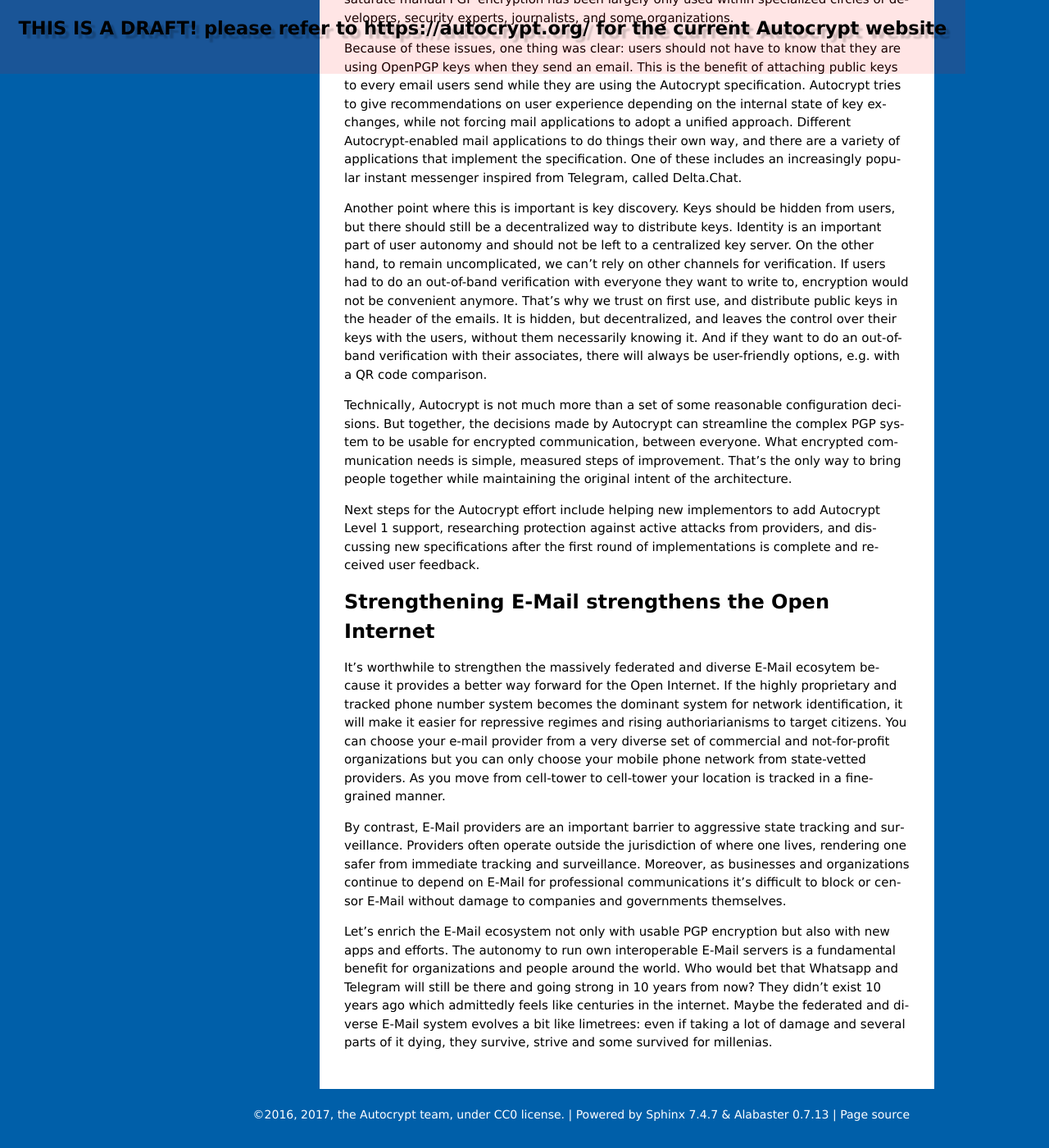
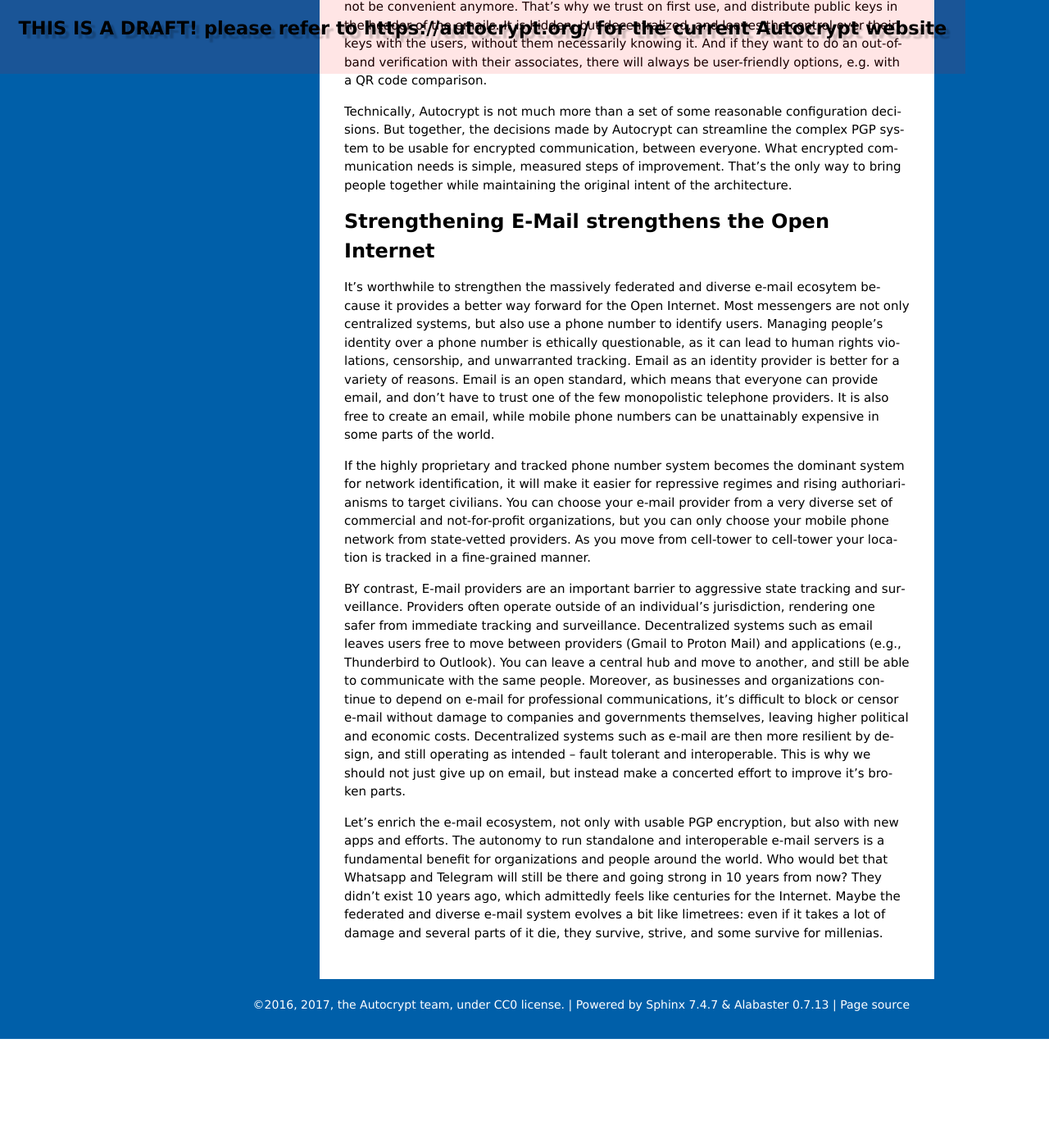
Before and after one commit to autocrypt/autocrypt, a Sphinx documentation site: the page built from doc/blog/18/03/07/index.rst, in a window 1280 px wide and 1400 px high, scrolled down 2640 px. Shown: the whole window at 82% size. Built offline with Sphinx 7.4.7, drawn with Linux system fonts in a browser that asks for light colours; after the commit the page ends 3907 px from its top, so only the background shows below that; some of the changed text lies outside the part shown.

Commit message:
combine 'why email is better' section and final section to reduce redundancy.

```diff
--- a/doc/blog/18/03/07/index.rst
+++ b/doc/blog/18/03/07/index.rst
@@ -103,39 +101,32 @@ That's why we trust on first use, and distribute public keys in the header of th
 
 Technically, Autocrypt is not much more than a set of some reasonable configuration decisions. But together, the decisions made by Autocrypt can streamline the complex PGP system to be usable for encrypted communication, between everyone. What encrypted communication needs is simple, measured steps of improvement. That's the only way to bring people together while maintaining the original intent of the architecture.
 
-Next steps for the Autocrypt effort include helping new implementors to add
-Autocrypt Level 1 support, researching protection against active attacks
-from providers, and discussing new specifications after the first round
-of implementations is complete and received user feedback.
-
 Strengthening E-Mail strengthens the Open Internet
 --------------------------------------------------
 
-It's worthwhile to strengthen the massively federated and diverse E-Mail
+It's worthwhile to strengthen the massively federated and diverse e-mail
 ecosytem because it provides a better way forward for the Open Internet.
+Most messengers are not only centralized systems, but also use a phone number to identify users. Managing people's identity over a phone number is ethically questionable, as it can lead to human rights violations, censorship, and unwarranted tracking. Email as an identity provider is better for a variety of reasons. Email is an open standard, which means that everyone can provide email, and don't have to trust one of the few monopolistic telephone providers.  It is also free to create an email, while mobile phone numbers can be unattainably expensive in some parts of the world.
+
 If the highly proprietary and tracked phone number system becomes the
 dominant system for network identification, it will make it easier for
-repressive regimes and rising authoriarianisms to target citizens.
+repressive regimes and rising authoriarianisms to target civilians.
 You can choose your e-mail provider from a very diverse set of
-commercial and not-for-profit organizations but you can only choose your
+commercial and not-for-profit organizations, but you can only choose your
 mobile phone network from state-vetted providers. As you move from
 cell-tower to cell-tower your location is tracked in a fine-grained
 manner.
 
-By contrast, E-Mail providers are an important barrier to aggressive
-state tracking and surveillance. Providers often operate outside the
-jurisdiction of where one lives, rendering one safer from immediate
-tracking and surveillance. Moreover, as businesses and organizations
-continue to depend on E-Mail for professional communications it's
-difficult to block or censor E-Mail without damage to companies and
-governments themselves.
+BY contrast, E-mail providers are an important barrier to aggressive
+state tracking and surveillance. Providers often operate outside of an individual's
+jurisdiction, rendering one safer from immediate tracking and surveillance. Decentralized systems such as email leaves users free to move between providers (Gmail to Proton Mail) and applications (e.g., Thunderbird to Outlook). You can leave a central hub and move to another, and still be able to communicate with the same people. Moreover, as businesses and organizations continue to depend on e-mail for professional communications, it's difficult to block or censor e-mail without damage to companies and governments themselves, leaving higher political and economic costs. Decentralized systems such as e-mail are then more resilient by design, and still operating as intended -- fault tolerant and interoperable. This is why we should not just give up on email, but instead make a concerted effort to improve it’s broken parts.
 
-Let's enrich the E-Mail ecosystem not only with usable PGP encryption
-but also with new apps and efforts. The autonomy to run own
-interoperable E-Mail servers is a fundamental benefit for organizations
+Let's enrich the e-mail ecosystem, not only with usable PGP encryption,
+but also with new apps and efforts. The autonomy to run standalone and
+interoperable e-mail servers is a fundamental benefit for organizations
 and people around the world.  Who would bet that Whatsapp and Telegram
 will still be there and going strong in 10 years from now? They didn't
-exist 10 years ago which admittedly feels like centuries in the internet.
-Maybe the federated and diverse E-Mail system evolves a bit like limetrees:
-even if taking a lot of damage and several parts of it dying, they survive, strive
-and some survived for millenias.
+exist 10 years ago, which admittedly feels like centuries for the Internet.
+Maybe the federated and diverse e-mail system evolves a bit like limetrees:
+even if it takes a lot of damage and several parts of it die, they survive, strive,
+and some survive for millenias.
```
Also changed, not shown: other parts of doc/blog/18/03/07/index.rst (+4 -6 lines).
